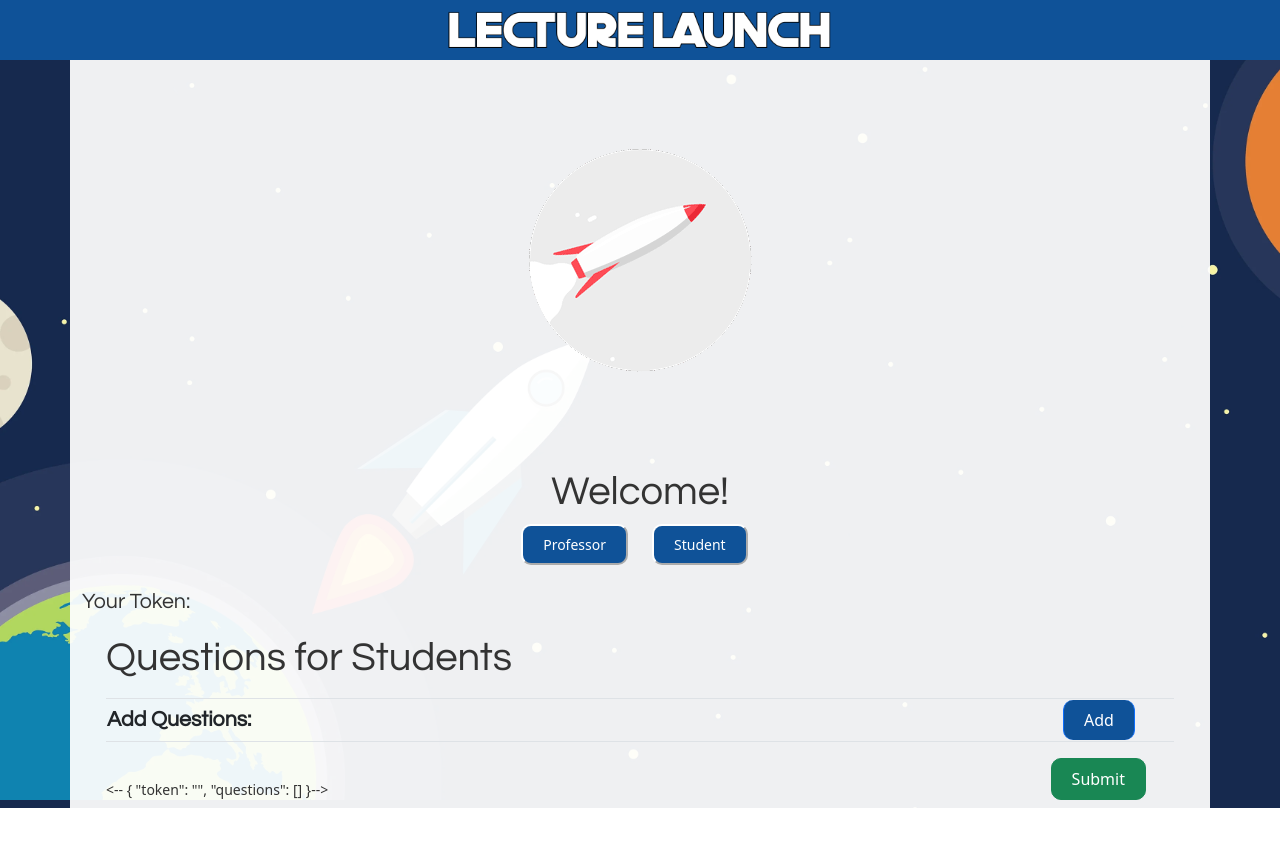
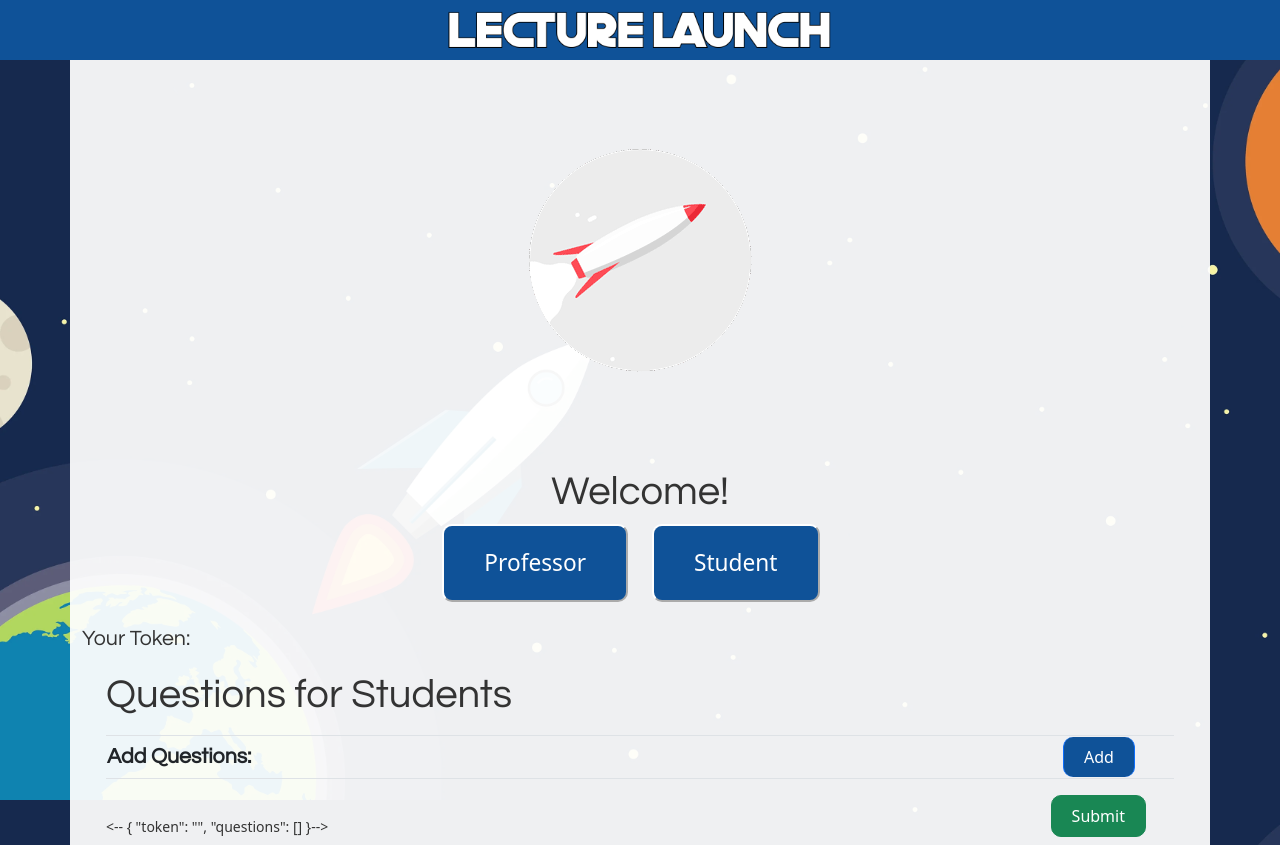
Before and after one commit to jcelestino-15/team-rocket-app, an Angular app in the folder client/: page /get-questions in a window 1280 px wide. Before the commit the page ends 808 px from the top, so only its background shows below. Built offline with nearby package versions, Linux system fonts and the light colour scheme.

Commit message:
button bigger

```diff
--- a/client/src/app/app.component.html
+++ b/client/src/app/app.component.html
@@ -98,7 +98,10 @@
     text-decoration: none;
     color: white;
   }
-
+  .pushbutton {
+    padding: 20px 40px;
+    font-size: 17pt;
+  }
 </style>
 
 <!-- Toolbar -->
@@ -124,10 +127,10 @@
   <!-- Button Options -->
   <div class="row">
     <div class="col">
-      <button style="float: right;" (click)="goToPage('token')" >Professor</button>
+      <button class="pushbutton" style="float: right;" (click)="goToPage('token')" >Professor</button>
     </div>
     <div class="col">
-      <button style="float: left;" (click)="goToPage('student-id')" >Student</button>
+      <button class="pushbutton" style="float: left;" (click)="goToPage('student-id')" >Student</button>
     </div>
   </div>
 
```
